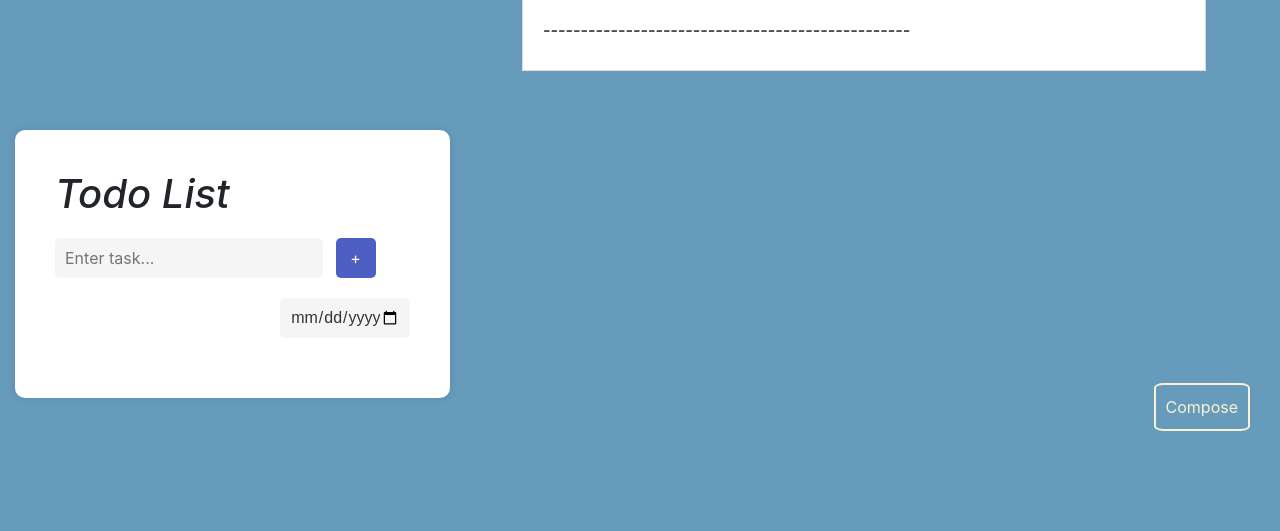
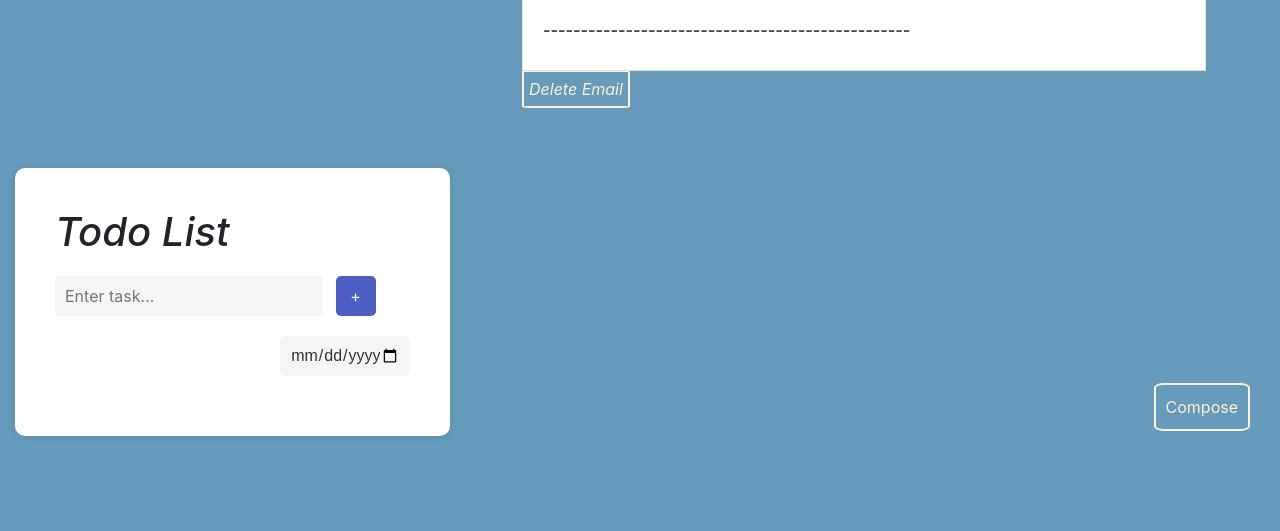
Before and after one commit to klam20/CMPE131-EmailClient, a Flask app: page /email/1 in a window 1280 px wide. Shown: the part 339-870 px from the top of the page. Run offline with Flask 3, Linux system fonts and the light colour scheme; the visitor is signed in with stand-in values (Sample User, id 1); data that the repository does not hold is empty; some libraries are stand-ins or nearby versions.

Commit message:
Delete Email button added

```diff
--- a/app/templates/viewEmail.html
+++ b/app/templates/viewEmail.html
@@ -357,6 +357,11 @@
                   <b>-------------------------------------------------</b>
                   <p>{{email.content}}</p>
             </a>
+
+            <form method="post">
+              <button type="submit" value="Delete Email" name="delEmail">Delete Email</button>
+            </form>
+
         </div>
 
         <!--Compose Button-->
```
